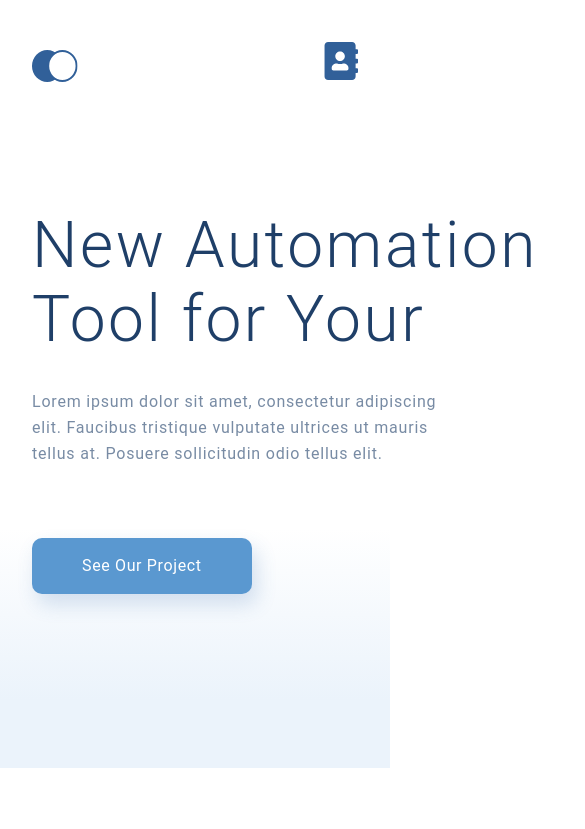
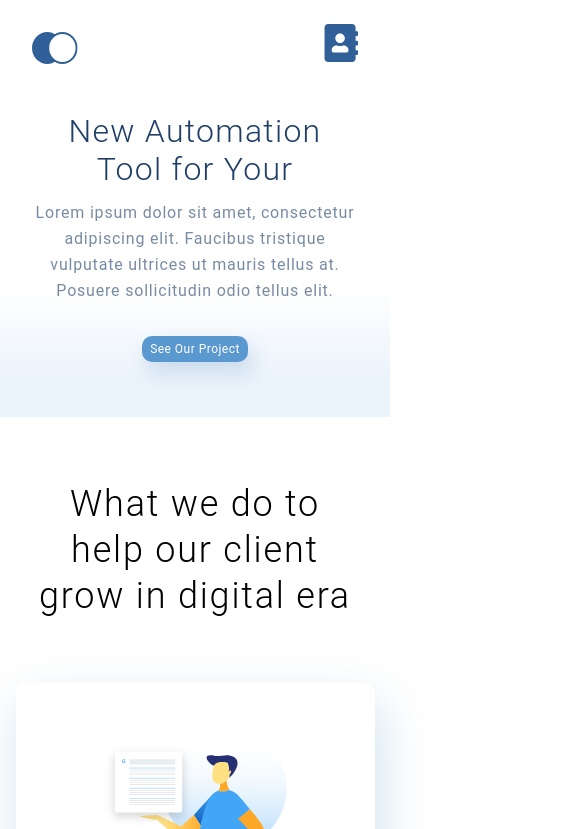
Before and after one commit to Ruslan-Novruzov/5, a plain HTML site: page Index.html in a window 390 px wide. Shown: the top 829 px of the page, 585 px wide, since content can reach past the window. Drawn offline with Linux system fonts and the light colour scheme.

Commit message:
style.scss

```diff
--- a/Style.scss
+++ b/Style.scss
@@ -10,7 +10,7 @@ body {
     margin: 0 auto;
 }
 .top {
-    height: 768px;
+    min-height: 768px;
     background: linear-gradient(0deg, #EBF3FB 8.84%, rgba(152, 195, 232, 0) 31.12%);
 }
 .top_content {
@@ -31,6 +31,7 @@ body {
     background-image: url(img/illustration.png);
     background-repeat: no-repeat;
     background-position: center right;
+    background-size: 45%;
 }
 .top_heading {
     font-size: 64px;
@@ -271,7 +272,48 @@ body {
         padding-left: 32px;
         padding-right: 32px;
     }
-
-
-
+    .top_info {
+        background-position: right 285px;
+    }
+    .card_box {
+        display: flex;
+        flex-direction: column;
+        align-items: center;
+    }
+    .card {
+        margin-bottom: 32px;
+    }
 }
+@media (max-width:667px) {
+    .header {
+    padding-top: 24px;
+    }
+    .top {
+        min-height: 376px;
+        padding-bottom: 41px;
+    }
+    .top_heading {
+        width: 100%;
+        font-size: 32px;
+        line-height: 38px;
+        text-align: center;
+        margin-bottom: 12px;
+    }
+    .text_top {
+        width: 100%;
+        text-align: center;
+    }
+    .top_info {
+        background: none;
+        padding-top: 36px;
+        display: flex;
+        flex-direction: column;
+        align-items: center;
+    }
+    .top_button {
+        font-size: 12px;
+        padding: 0 8px;
+        line-height: 26px;
+        margin-top: 32px;
+    }
+}
```
Also changed, not shown: Style.css, img/dark-wallpapers.webp (added), 1 other file.
